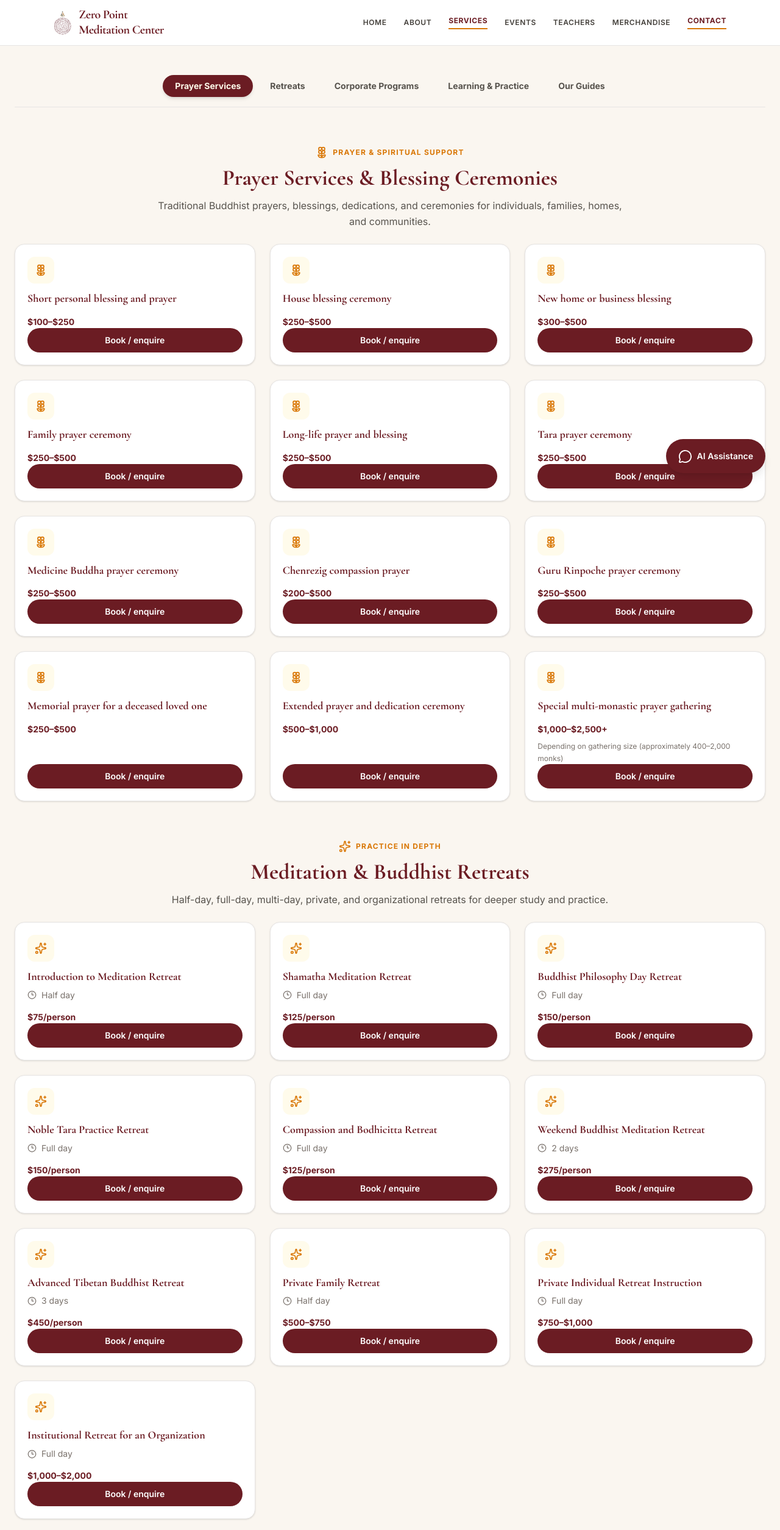
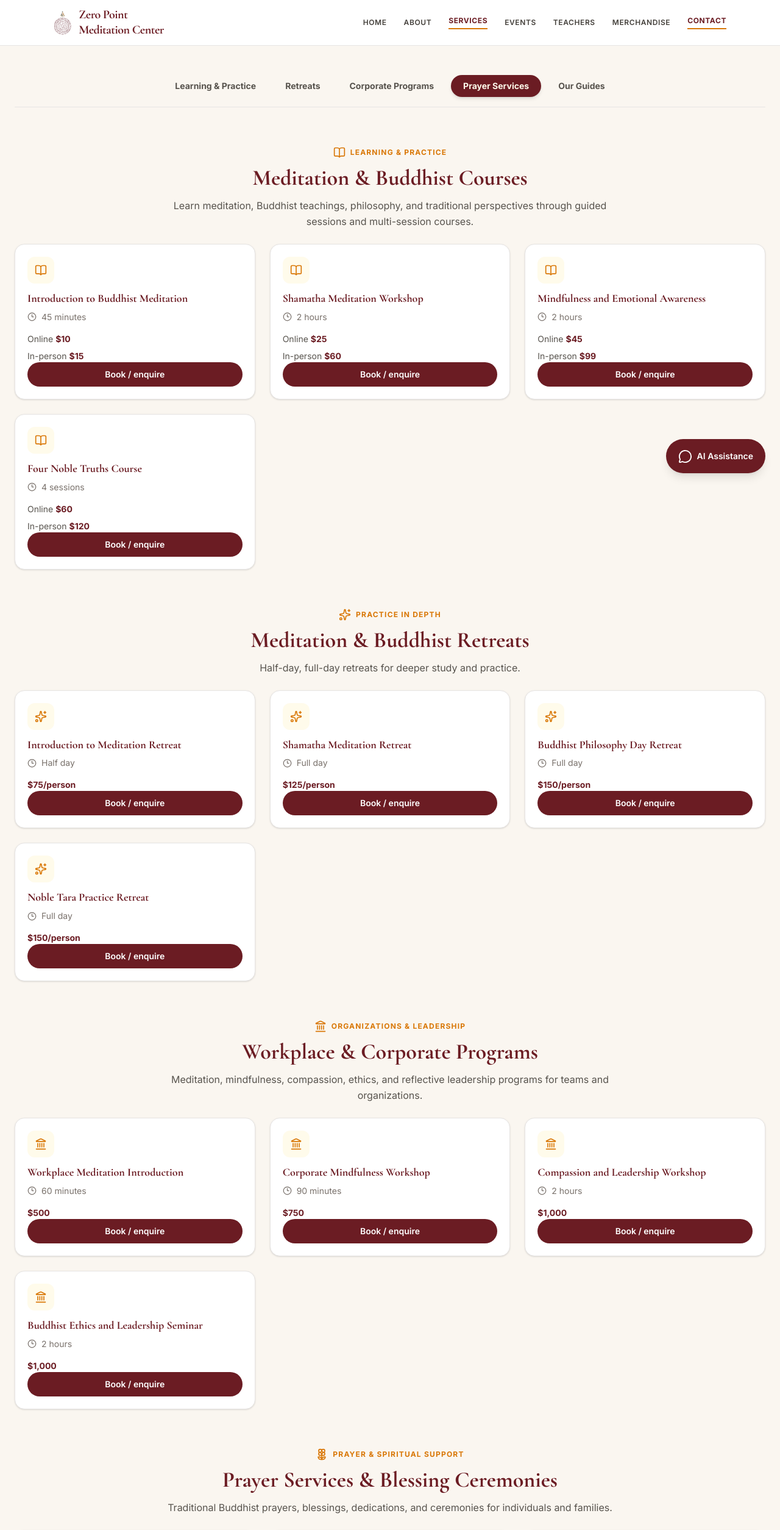
Before and after one commit to sherpaten/Zero-Point-Meditation-Center, a React (Vite) app in the folder zero-point-meditation/: page /services in a window 1280 px wide. Shown: the top 2509 px of the page at 61% size. Built offline with nearby package versions, Linux system fonts and the light colour scheme.

Commit message:
Update services page programme list and order (#18)

```diff
--- a/zero-point-meditation/src/pages/Services.jsx
+++ b/zero-point-meditation/src/pages/Services.jsx
@@ -7,18 +7,10 @@ import gegyeYongyalRinpoche from "../assets/Teams/Gegye Yongyal Rinpoche's.png";
 import karmaGyatsoPhoto from "../assets/Teams/Teachers/karma Gyatso lopon la .jpeg";
 
 const prayerServices = [
-  { name: 'Short personal blessing and prayer', price: '$100–$250' },
-  { name: 'House blessing ceremony', price: '$250–$500' },
-  { name: 'New home or business blessing', price: '$300–$500' },
-  { name: 'Family prayer ceremony', price: '$250–$500' },
-  { name: 'Long-life prayer and blessing', price: '$250–$500' },
-  { name: 'Tara prayer ceremony', price: '$250–$500' },
-  { name: 'Medicine Buddha prayer ceremony', price: '$250–$500' },
-  { name: 'Chenrezig compassion prayer', price: '$200–$500' },
-  { name: 'Guru Rinpoche prayer ceremony', price: '$250–$500' },
-  { name: 'Memorial prayer for a deceased loved one', price: '$250–$500' },
-  { name: 'Extended prayer and dedication ceremony', price: '$500–$1,000' },
-  { name: 'Special multi-monastic prayer gathering', price: '$1,000–$2,500+', detail: 'Depending on gathering size (approximately 400–2,000 monks)' },
+  { name: 'Short personal blessing and prayer', price: 'Enquire for pricing' },
+  { name: 'Long-life prayer and blessing', price: 'Enquire for pricing' },
+  { name: 'Medicine Buddha prayer ceremony', price: 'Enquire for pricing' },
+  { name: 'Family prayer ceremony', price: 'Enquire for pricing' },
 ];
 
 const courses = [
@@ -26,14 +18,6 @@ const courses = [
   { name: 'Shamatha Meditation Workshop', duration: '2 hours', online: '$25', inPerson: '$60' },
   { name: 'Mindfulness and Emotional Awareness', duration: '2 hours', online: '$45', inPerson: '$99' },
   { name: 'Four Noble Truths Course', duration: '4 sessions', online: '$60', inPerson: '$120' },
-  { name: 'Eightfold Path Course', duration: '4 sessions', online: '$60', inPerson: '$120' },
-  { name: 'Introduction to Tibetan Buddhism', duration: '6 sessions', online: '$100', inPerson: '$180' },
-  { name: 'Prajnaparamita and the Wisdom of Emptiness', duration: '6 sessions', online: '$110', inPerson: '$240' },
-  { name: 'Madhyamaka Buddhist Philosophy', duration: '8 sessions', online: '$150', inPerson: '$320' },
-  { name: 'Pramana: Buddhist Logic and Reasoning', duration: '8 sessions', price: '$320/person' },
-  { name: 'Buddhist Tantra: Foundations and Context', duration: '4 sessions', price: '$160/person' },
-  { name: 'Bardo and the Tibetan Buddhist Understanding of Death', duration: '4 sessions', price: '$160/person' },
-  { name: 'Advanced Buddhist Philosophy Seminar', duration: '2 hours', price: '$75/person' },
 ];
 
 const retreats = [
@@ -41,12 +25,6 @@ const retreats = [
   { name: 'Shamatha Meditation Retreat', duration: 'Full day', price: '$125/person' },
   { name: 'Buddhist Philosophy Day Retreat', duration: 'Full day', price: '$150/person' },
   { name: 'Noble Tara Practice Retreat', duration: 'Full day', price: '$150/person' },
-  { name: 'Compassion and Bodhicitta Retreat', duration: 'Full day', price: '$125/person' },
-  { name: 'Weekend Buddhist Meditation Retreat', duration: '2 days', price: '$275/person' },
-  { name: 'Advanced Tibetan Buddhist Retreat', duration: '3 days', price: '$450/person' },
-  { name: 'Private Family Retreat', duration: 'Half day', price: '$500–$750' },
-  { name: 'Private Individual Retreat Instruction', duration: 'Full day', price: '$750–$1,000' },
-  { name: 'Institutional Retreat for an Organization', duration: 'Full day', price: '$1,000–$2,000' },
 ];
 
 const workplaceServices = [
@@ -54,12 +32,6 @@ const workplaceServices = [
   { name: 'Corporate Mindfulness Workshop', duration: '90 minutes', price: '$750' },
   { name: 'Compassion and Leadership Workshop', duration: '2 hours', price: '$1,000' },
   { name: 'Buddhist Ethics and Leadership Seminar', duration: '2 hours', price: '$1,000' },
-  { name: 'Corporate Half-Day Retreat', duration: '4 hours', price: '$1,500' },
-  { name: 'Corporate Full-Day Retreat', duration: '6–8 hours', price: '$2,500' },
-  { name: 'Executive Meditation Instruction', duration: '60 minutes', price: '$250' },
-  { name: 'Monthly Corporate Meditation Program', duration: '4 sessions', price: '$2,000' },
-  { name: 'Corporate Meditation Series', duration: '8 sessions', price: '$4,000' },
-  { name: 'Leadership and Reflective Practice Program', duration: '3 months', price: '$6,000–$12,000' },
 ];
 
 function ServiceSection({ id, eyebrow, title, description, icon, items, category }) {
@@ -130,10 +102,10 @@ export default function Services() {
       <nav aria-label="Navigate service categories" className="flex justify-center gap-2 border-b border-stone-200 pb-4 flex-wrap">
         <div className="flex justify-center gap-2 flex-wrap">
           {[
-            { label: 'Prayer Services', id: 'prayer-services' },
+            { label: 'Learning & Practice', id: 'courses' },
             { label: 'Retreats', id: 'retreats' },
             { label: 'Corporate Programs', id: 'corporate-programs' },
-            { label: 'Learning & Practice', id: 'courses' },
+            { label: 'Prayer Services', id: 'prayer-services' },
             { label: 'Our Guides', id: 'our-guides' },
           ].map((tab) => (
             <button key={tab.id} type="button"
@@ -153,20 +125,20 @@ export default function Services() {
       </nav>
 
       <ServiceSection
-        id="prayer-services"
-        eyebrow="Prayer & spiritual support"
-        title="Prayer Services & Blessing Ceremonies"
-        description="Traditional Buddhist prayers, blessings, dedications, and ceremonies for individuals, families, homes, and communities."
-        icon={<Flower2 size={20} />}
-        items={prayerServices}
-        category={bookPrayer}
+        id="courses"
+        eyebrow="Learning & practice"
+        title="Meditation & Buddhist Courses"
+        description="Learn meditation, Buddhist teachings, philosophy, and traditional perspectives through guided sessions and multi-session courses."
+        icon={<BookOpen size={20} />}
+        items={courses}
+        category={bookCourse}
       />
 
       <ServiceSection
         id="retreats"
         eyebrow="Practice in depth"
         title="Meditation & Buddhist Retreats"
-        description="Half-day, full-day, multi-day, private, and organizational retreats for deeper study and practice."
+        description="Half-day, full-day retreats for deeper study and practice."
         icon={<Sparkles size={20} />}
         items={retreats}
         category={bookRetreat}
@@ -183,13 +155,13 @@ export default function Services() {
       />
 
       <ServiceSection
-        id="courses"
-        eyebrow="Learning & practice"
-        title="Meditation & Buddhist Courses"
-        description="Learn meditation, Buddhist teachings, philosophy, and traditional perspectives through guided sessions and multi-session courses."
-        icon={<BookOpen size={20} />}
-        items={courses}
-        category={bookCourse}
+        id="prayer-services"
+        eyebrow="Prayer & spiritual support"
+        title="Prayer Services & Blessing Ceremonies"
+        description="Traditional Buddhist prayers, blessings, dedications, and ceremonies for individuals and families."
+        icon={<Flower2 size={20} />}
+        items={prayerServices}
+        category={bookPrayer}
       />
 
 
```
